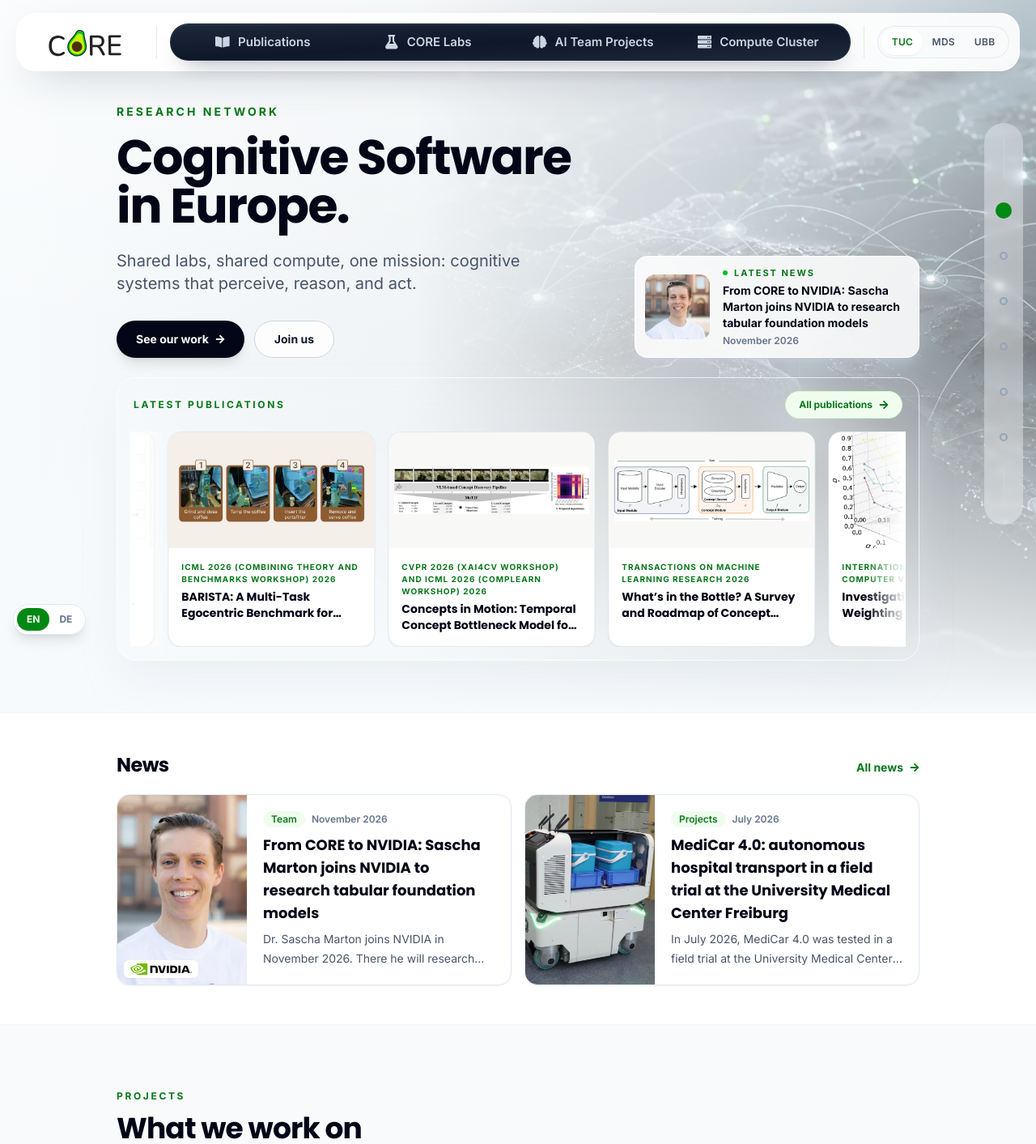
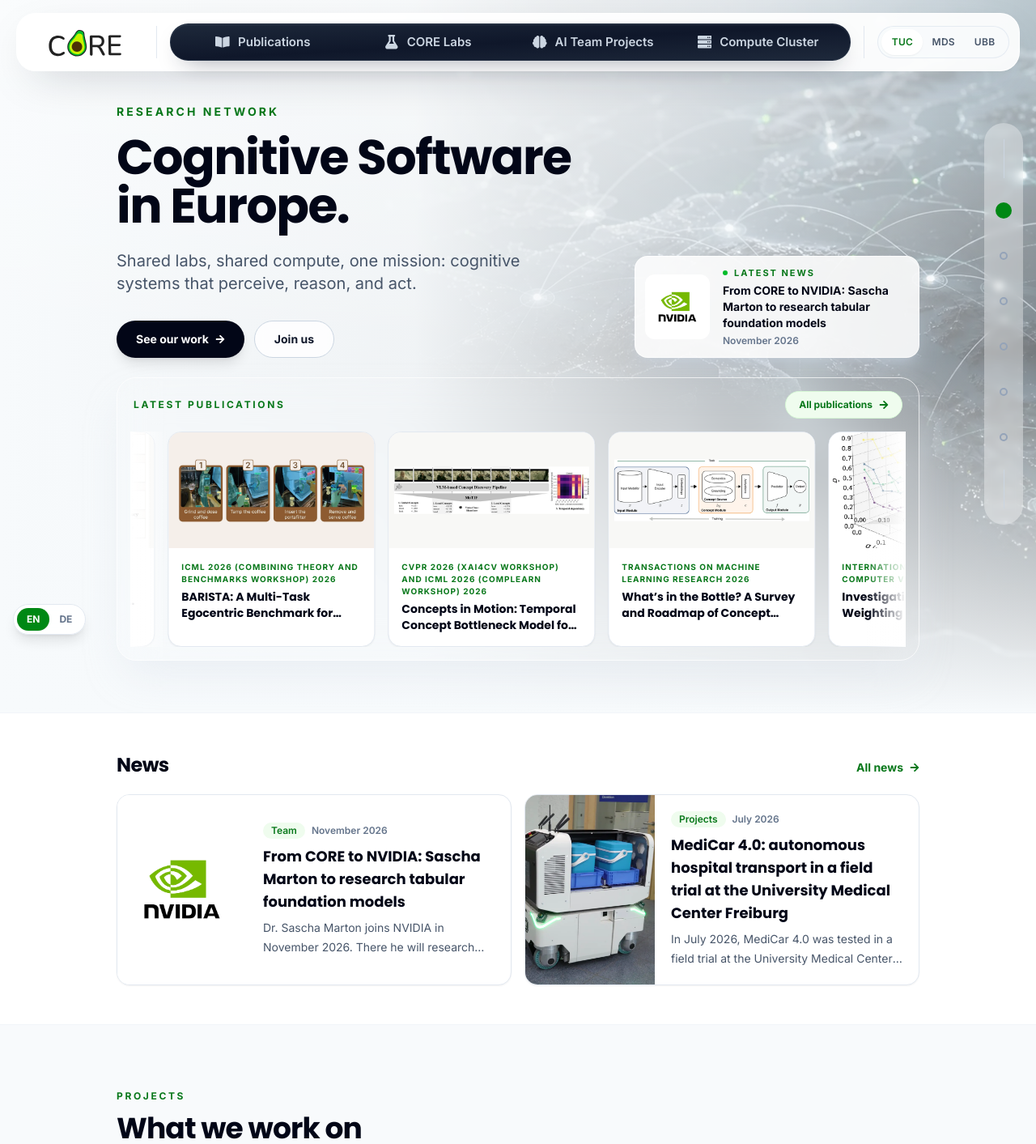
Before and after one commit to bartelt-lab/core, a React (Vite) app: page / in a window 1280 px wide. Shown: the top 1413 px of the page at 81% size. Built offline with nearby package versions, Linux system fonts and the light colour scheme.

Commit message:
Publish polished NVIDIA news with official logo

```diff
--- a/src/components/news/NewsCard.jsx
+++ b/src/components/news/NewsCard.jsx
@@ -25,7 +25,7 @@ const Image = ({ item, pick, badge = false, fill = false }) => (
       loading="lazy"
       decoding="async"
       style={item.imageFocus ? { objectPosition: item.imageFocus } : undefined}
-      className="h-full w-full object-cover transition-transform duration-700 ease-out group-hover:scale-[1.04]"
+      className={`h-full w-full ${item.imageFit === 'contain' ? 'bg-white object-contain p-4' : 'object-cover transition-transform duration-700 ease-out group-hover:scale-[1.04]'}`}
     />
     {badge && item.logo && (
       <span className="absolute bottom-3 left-3 rounded-lg bg-white/95 px-3 py-2 shadow-md backdrop-blur">
--- a/src/data/news.js
+++ b/src/data/news.js
@@ -16,7 +16,8 @@
  * Optional per item: `imageCredit` ([de, en] caption under the article photo),
  * `featured: true` puts the item on the homepage ahead of
  * newer ones (the homepage shows two), `logo` ({ src, alt }) for an organisation badge,
- * `imageFocus` (CSS object-position), `cta`, `people` (team.js slugs).
+ * `imageFocus` (CSS object-position), `imageFit: 'contain'` for uncropped logos,
+ * `cta`, `people` (team.js slugs).
  */
 
 export const news = [
@@ -76,49 +77,52 @@ export const news = [
         date: '2026-11',
         tag: ['Team', 'Team'],
         title: [
-            'Von CORE zu NVIDIA: Sascha Marton forscht künftig an Tabular Foundation Models bei NVIDIA',
-            'From CORE to NVIDIA: Sascha Marton joins NVIDIA to research tabular foundation models',
+            'Von CORE zu NVIDIA: Sascha Marton forscht künftig an Tabular Foundation Models',
+            'From CORE to NVIDIA: Sascha Marton to research tabular foundation models',
         ],
         // Short form for cards and the meta description.
         teaser: [
-            'Dr. Sascha Marton wechselt ab November 2026 zu NVIDIA. Dort wird er an Tabular Foundation Models forschen, die neue Möglichkeiten für maschinelles Lernen auf tabellarischen Daten eröffnen.',
+            'Dr. Sascha Marton wechselt im November 2026 zu NVIDIA. Dort wird er an Tabular Foundation Models forschen, die neue Möglichkeiten für maschinelles Lernen auf tabellarischen Daten eröffnen.',
             'Dr. Sascha Marton joins NVIDIA in November 2026. There he will research tabular foundation models, which open up new possibilities for machine learning on tabular data.',
         ],
         lead: [
-            'Dr. Sascha Marton ([Google Scholar](https://scholar.google.com/citations?user=5PQJ3sEAAAAJ)) wechselt ab November 2026 zu NVIDIA. Dort wird er an Tabular Foundation Models forschen, die neue Möglichkeiten für maschinelles Lernen auf tabellarischen Daten eröffnen.',
-            'Dr. Sascha Marton ([Google Scholar](https://scholar.google.com/citations?user=5PQJ3sEAAAAJ)) joins NVIDIA in November 2026. There he will research tabular foundation models, which open up new possibilities for machine learning on tabular data.',
+            'Dr. [Sascha Marton](https://scholar.google.com/citations?user=5PQJ3sEAAAAJ) wechselt im November 2026 zu NVIDIA. Dort wird er an Tabular Foundation Models forschen: vortrainierten KI-Modellen, die neue Möglichkeiten für maschinelles Lernen auf tabellarischen Daten eröffnen.',
+            'Dr. [Sascha Marton](https://scholar.google.com/citations?user=5PQJ3sEAAAAJ) joins NVIDIA in November 2026. He will research tabular foundation models: pretrained AI models that open up new ways to apply machine learning to data stored in tables.',
         ],
         body: [
             [
-                'Wie lassen sich Entscheidungsbäume und Deep Learning miteinander verbinden? Mit dieser Frage beschäftigte sich Marton während seiner Promotion in der Forschungsgruppe AI Systems Engineering von Prof. Dr. Christian Bartelt an der Universität Mannheim. Daraus entstanden unter anderem die Verfahren GradTree und GRANDE sowie Veröffentlichungen auf führenden KI-Konferenzen wie AAAI und ICLR.',
-                "How can decision trees and deep learning be combined? Marton pursued this question during his doctorate in Prof. Dr. Christian Bartelt's AI Systems Engineering research group at the University of Mannheim. The work produced, among other things, the methods GradTree and GRANDE, along with publications at leading AI conferences such as AAAI and ICLR.",
+                'Während seiner Promotion in der Forschungsgruppe AI Systems Engineering von Prof. Dr. Christian Bartelt an der Universität Mannheim untersuchte Marton, wie sich Entscheidungsbäume und Deep Learning miteinander verbinden lassen. Daraus entstanden unter anderem die Verfahren [GradTree](https://ojs.aaai.org/index.php/AAAI/article/view/29345) und [GRANDE](https://openreview.net/forum?id=XEFWBxi075), die auf den internationalen KI-Konferenzen AAAI und ICLR veröffentlicht wurden.',
+                'During his doctorate in Prof. Dr. Christian Bartelt’s AI Systems Engineering group at the University of Mannheim, Marton studied how to bring decision trees and deep learning together. His work led to methods including [GradTree](https://ojs.aaai.org/index.php/AAAI/article/view/29345) and [GRANDE](https://openreview.net/forum?id=XEFWBxi075), published at the international AI conferences AAAI and ICLR.',
             ],
             [
-                'Nach seiner Promotion wechselte Marton als Postdoc in die Forschungsgruppe COgnitive SoftwaRE (CORE), die Prof. Bartelt ([Google Scholar](https://scholar.google.de/citations?user=9FcF1gwAAAAJ&hl=de)) nach seinem Wechsel an die TU Clausthal am [ISSE](https://www.isse.tu-clausthal.de/) gründete. Hier verlagerte er seinen Forschungsschwerpunkt auf Tabular Foundation Models. Bei NVIDIA wird er diesen Schwerpunkt weiterverfolgen und gemeinsam im Team an Open-Source-Modellen arbeiten, die andere einsetzen und weiterentwickeln können. Wir als Forschungsgruppe CORE danken Dr. Sascha Marton für die sehr schönen und erfolgreichen Jahre in unserem Team und wünschen ihm in seiner weiteren Forschungskarriere weiterhin viel Erfolg und freuen uns über weitere Forschungskooperationen als neues Mitglied im [CORE Forschernetzwerk](/) in Zukunft.',
-                'After his doctorate, Marton moved as a postdoc to the COgnitive SoftwaRE (CORE) research group, which Prof. Bartelt ([Google Scholar](https://scholar.google.de/citations?user=9FcF1gwAAAAJ&hl=de)) founded at the [ISSE](https://www.isse.tu-clausthal.de/) after moving to TU Clausthal. There he shifted his research focus to tabular foundation models. At NVIDIA he will continue this focus, working with his team on open-source models that others can use and build on. We at the CORE research group thank Dr. Sascha Marton for wonderful and successful years in our team, wish him continued success in his research career, and look forward to future research collaborations with him as a new member of the [CORE research network](/).',
+                'Nach seiner Promotion wechselte Marton als Postdoc in die Forschungsgruppe COgnitive SoftwaRE (CORE). Diese gründete [Prof. Dr. Christian Bartelt](https://scholar.google.de/citations?user=9FcF1gwAAAAJ&hl=de) nach seinem Wechsel an die TU Clausthal am [Institute for Software and Systems Engineering (ISSE)](https://www.isse.tu-clausthal.de/). Hier verlagerte Marton seinen Forschungsschwerpunkt auf Tabular Foundation Models.',
+                'After completing his doctorate, Marton joined the COgnitive SoftwaRE (CORE) research group as a postdoctoral researcher. [Prof. Dr. Christian Bartelt](https://scholar.google.de/citations?user=9FcF1gwAAAAJ&hl=de) founded the group at the [Institute for Software and Systems Engineering (ISSE)](https://www.isse.tu-clausthal.de/) after moving to TU Clausthal. Here, Marton shifted his research focus to tabular foundation models.',
             ],
             [
-                'Sein Weg zeigt eine der Perspektiven, die universitäre KI-Forschung eröffnet: eigene Ideen entwickeln, international sichtbare Beiträge leisten und diese Erfahrung in die industrielle Spitzenforschung einbringen. Für angehende Promovierende bietet CORE ein Umfeld, das Grundlagenforschung, praktische Anwendungen und den Austausch mit internationalen Forschungs- und Industriepartnern verbindet.',
-                'His path shows one of the perspectives that university AI research opens up: developing your own ideas, making internationally visible contributions, and bringing that experience into leading industrial research. For prospective doctoral students, CORE offers an environment that combines fundamental research, practical applications, and exchange with international research and industry partners.',
+                'Bei NVIDIA wird er diesen Schwerpunkt weiterverfolgen und gemeinsam mit seinem Team an Open-Source-Modellen arbeiten, die andere einsetzen und weiterentwickeln können.',
+                'At NVIDIA, he will continue this work with his team, developing open-source models that others can use and build on.',
+            ],
+            [
+                'Wir als Forschungsgruppe CORE danken Sascha Marton für die schöne und erfolgreiche Zusammenarbeit. Für seine weitere Forschungskarriere wünschen wir ihm viel Erfolg. Zugleich freuen wir uns auf weitere gemeinsame Forschungsprojekte und darauf, dass er uns als Mitglied im [CORE-Forschernetzwerk](/) verbunden bleibt.',
+                'We at CORE thank Sascha Marton for the enjoyable and successful time working together. We wish him every success in his research career and look forward to further joint projects as he stays connected with us as a member of the [CORE research network](/).',
+            ],
+            [
+                'Sein Weg zeigt eine Perspektive, die universitäre KI-Forschung eröffnet: eigene Ideen entwickeln, international sichtbare Beiträge leisten und diese Erfahrung in die industrielle Forschung einbringen. Für angehende Promovierende bietet CORE ein Umfeld, das Grundlagenforschung, praktische Anwendungen und den Austausch mit internationalen Forschungs- und Industriepartnern verbindet.',
+                'His path shows one of the opportunities that university AI research offers: developing original ideas, making internationally visible contributions, and bringing that experience into industrial research. For prospective doctoral researchers, CORE combines fundamental research, practical applications, and collaboration with international academic and industry partners.',
             ],
         ],
         cta: {
-            heading: ['Du möchtest selbst an KI forschen?', 'Want to do AI research yourself?'],
+            heading: ['Du möchtest selbst an KI forschen?', 'Want to research AI?'],
             text: [
-                'Wenn du dich für eine Promotion bei CORE interessierst, findest du weitere Informationen und Kontaktmöglichkeiten auf unserer Seite [Join us](/tuc/join-us).',
-                "If you're interested in a PhD at CORE, you'll find more information and ways to get in touch on our [Join us](/tuc/join-us) page.",
+                'Informationen zu einer Promotion bei CORE und Kontaktmöglichkeiten findest du auf unserer Seite [Promotion und Mitarbeit bei CORE](/tuc/join-us).',
+                'Find information about a doctorate at CORE and how to get in touch on our [PhD opportunities and joining CORE](/tuc/join-us) page.',
             ],
             href: '/tuc/join-us',
             label: ['Zur Promotion bei CORE', 'Do a PhD at CORE'],
         },
-        image: '/members/sascha-marton.webp',
-        imageAlt: ['Porträt von Dr. Sascha Marton', 'Portrait of Dr. Sascha Marton'],
-        // Square portrait: keep the face in frame in wide crops.
-        imageFocus: '50% 30%',
-        // Organisation the story is about, shown as a badge on the photo and in
-        // the article header. NVIDIA asked for its logo to appear with the story.
-        // File is the unmodified official SVG from nvidia.com.
-        logo: { src: '/logos/partners/nvidia.svg', alt: 'NVIDIA' },
+        image: '/logos/nvidia.webp',
+        imageAlt: ['NVIDIA-Logo', 'NVIDIA logo'],
+        imageFit: 'contain',
         people: ['marton', 'bartelt'],
     },
     {
--- a/src/pages/Home.jsx
+++ b/src/pages/Home.jsx
@@ -176,7 +176,7 @@ const Home = () => {
                   alt=""
                   decoding="async"
                   style={leadNews.imageFocus ? { objectPosition: leadNews.imageFocus } : undefined}
-                  className="h-20 w-20 shrink-0 rounded-xl object-cover"
+                  className={`h-20 w-20 shrink-0 rounded-xl ${leadNews.imageFit === 'contain' ? 'bg-white object-contain p-2' : 'object-cover'}`}
                 />
                 <span className="min-w-0">
                   <span className="flex items-center gap-2 text-[11px] font-bold uppercase tracking-[0.18em] text-primary-700">
--- a/src/pages/NewsArticle.jsx
+++ b/src/pages/NewsArticle.jsx
@@ -46,7 +46,7 @@ const NewsArticle = () => {
                   alt={txt(pick, item.imageAlt)}
                   decoding="async"
                   style={item.imageFocus ? { objectPosition: item.imageFocus } : undefined}
-                  className="aspect-[4/3] w-full object-cover"
+                  className={`aspect-[4/3] w-full ${item.imageFit === 'contain' ? 'bg-white object-contain p-5' : 'object-cover'}`}
                 />
               </figure>
             )}
```
Also changed, not shown: wiki/assets.md (+9 -0 lines), public/logos/nvidia.webp (added).
